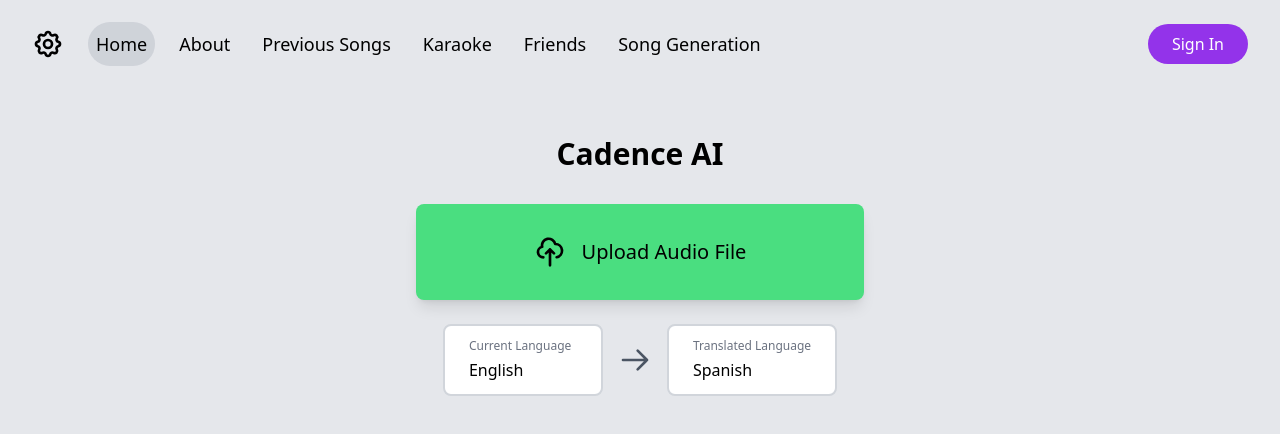
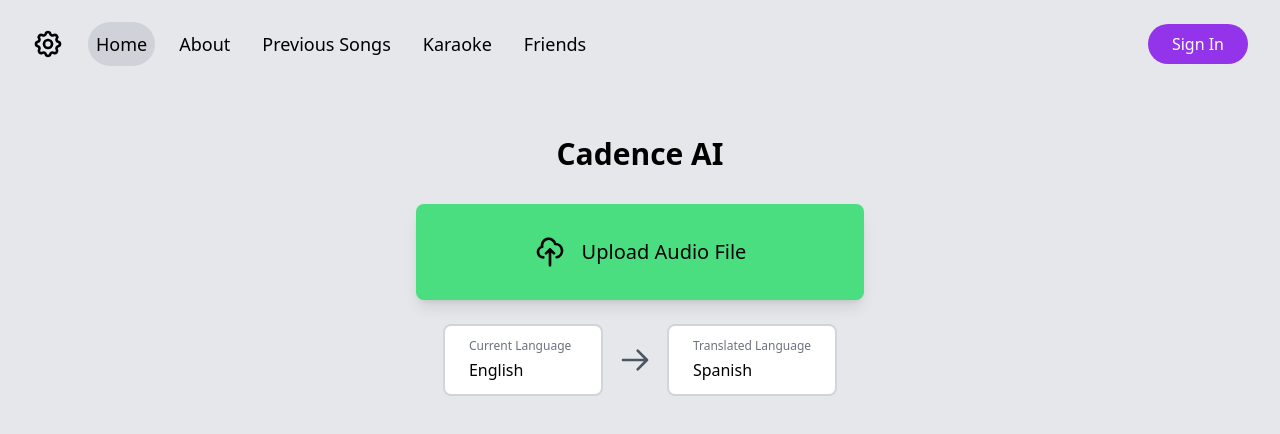
Before and after one commit to snowxzf/Higgs-Audio-Hackathon, a React (Vite) app: page / in a window 1280 px wide. Shown: the top 434 px of the page. Built offline with nearby package versions, Linux system fonts and the light colour scheme.

Commit message:
delete generation pg

```diff
--- a/src/App.jsx
+++ b/src/App.jsx
@@ -4,7 +4,6 @@ import HomePage from './pages/HomePage'
 import About from './pages/About'
 import Karaoke from './pages/Karaoke'
 import Friends from './pages/Friends'
-import Generation from './pages/Generation'
 import Previous from './pages/Previous'
 
 function App() {
@@ -16,7 +15,6 @@ function App() {
                 <Route path="/about" element={<About />} />
                 <Route path="/karaoke" element={<Karaoke />} />
                 <Route path="/friends" element={<Friends />} />
-                <Route path="/generation" element={<Generation />} />
                 <Route path="/previous" element={<Previous />} />
             </Routes>
         </Router>
--- a/src/components/Navbar.jsx
+++ b/src/components/Navbar.jsx
@@ -44,12 +44,6 @@ function Navbar() {
                             <div className="absolute inset-0 bg-gray-400 rounded-full opacity-30 -m-2"></div>
                         )}
                     </Link>
-                    <Link to="/generation" className={`text-black hover:text-gray-700 transition-colors relative`}>
-                        <span className="relative z-10">Song Generation</span>
-                        {isActive('/generation') && (
-                            <div className="absolute inset-0 bg-gray-400 rounded-full opacity-30 -m-2"></div>
-                        )}
-                    </Link>
 
                 </div>
             </div>
```
